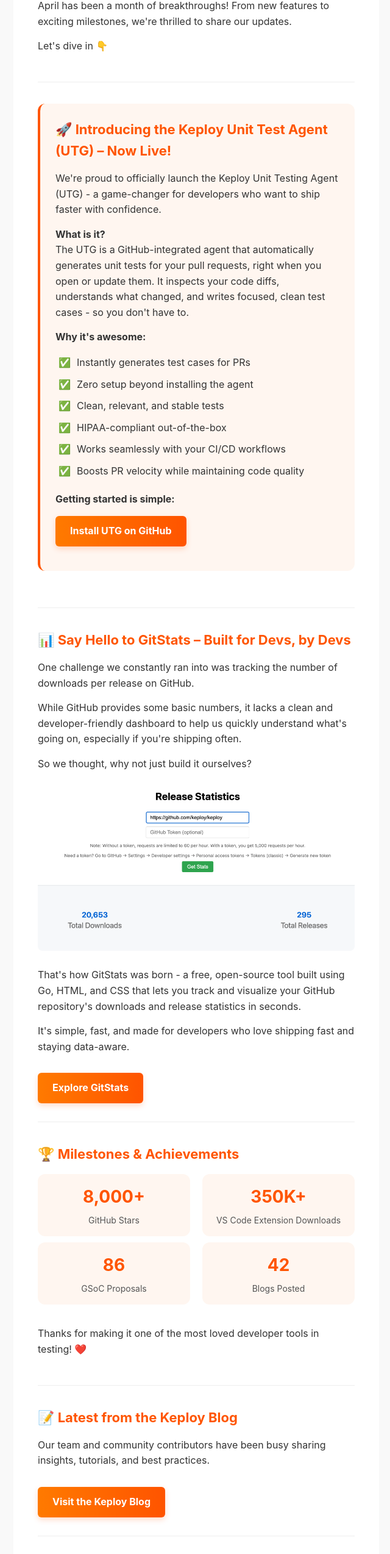
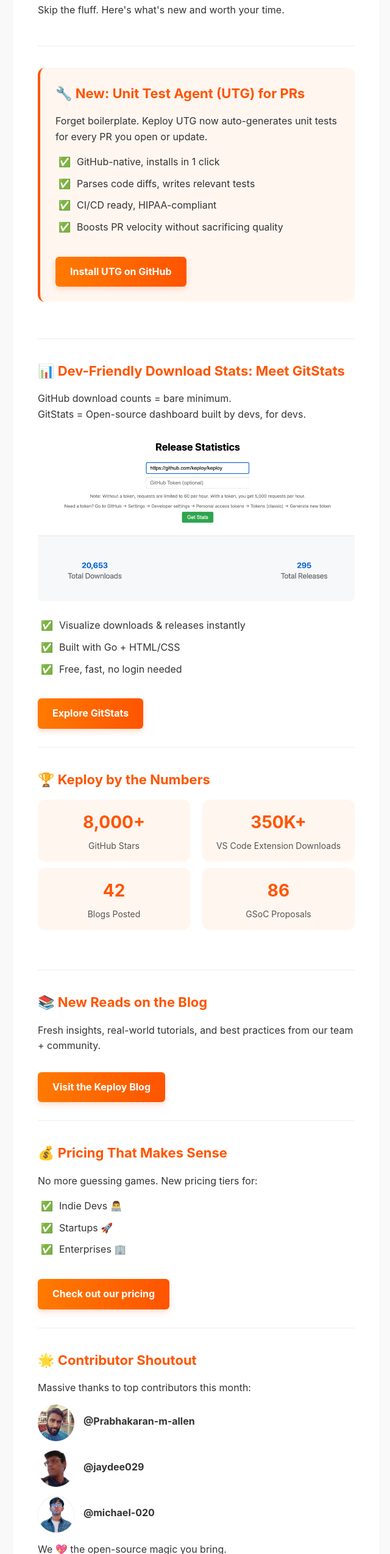
Before and after one commit to amaan-bhati/newsletter-template, a plain HTML site: page index.html in a window 1280 px wide. Shown: the part 252-2800 px from the top of the page at 61% size, without its empty margins (318-958 px from the left). Drawn offline with Linux system fonts and the light colour scheme.

Commit message:
chore: trimmed down the content

```diff
--- a/index.html
+++ b/index.html
@@ -302,7 +302,7 @@
             <div class="heading">
 
 
-            <h1 class="header-h1">Keploy April Newsletter</h1>
+            <h1 class="header-h1">🚀 Keploy April Updates – Built for Builders</h1>
         </div>
             <!-- <div class="issue-info">April 2025 Edition</div> -->
         </div>
@@ -311,34 +311,23 @@
         <div class="content">
             <!-- Welcome Section -->
             <div class="section">
-                <p>Hey Keploy Community,</p>
-                <p>April has been a month of breakthroughs! From new features to exciting milestones, we're thrilled to share our updates.</p>
-                <p>Let's dive in 👇</p>
+                <p>Skip the fluff. Here's what's new and worth your time.</p>
             </div>
 
             <!-- UTG Section -->
             <div class="section">
                 <div class="feature-box">
-                    <h2>🚀 Introducing the Keploy Unit Test Agent (UTG) – Now Live!</h2>
-                    <p>We're proud to officially launch the Keploy Unit Testing Agent (UTG) - a game-changer for developers who want to ship faster with confidence.</p>
+                    <h2>🔧 New: Unit Test Agent (UTG) for PRs</h2>
+                    <p>Forget boilerplate. Keploy UTG now auto-generates unit tests for every PR you open or update.</p>
 
-                    <p><strong>What is it?</strong><br>
-                    The UTG is a GitHub-integrated agent that automatically generates unit tests for your pull requests, right when you open or update them. It inspects your code diffs, understands what changed, and writes focused, clean test cases - so you don't have to.</p>
-
-                    <p><strong>Why it's awesome:</strong></p>
                     <ul class="checklist">
-                        <li>Instantly generates test cases for PRs</li>
-                        <li>Zero setup beyond installing the agent</li>
-                        <li>Clean, relevant, and stable tests</li>
-                        <li>HIPAA-compliant out-of-the-box</li>
-                        <li>Works seamlessly with your CI/CD workflows</li>
-                        <li>Boosts PR velocity while maintaining code quality</li>
+                        <li>GitHub-native, installs in 1 click</li>
+                        <li>Parses code diffs, writes relevant tests</li>
+                        <li>CI/CD ready, HIPAA-compliant</li>
+                        <li>Boosts PR velocity without sacrificing quality</li>
                     </ul>
 
 
-
-                    <p><strong>Getting started is simple:</strong><br>
-                    <!-- Install the Keploy GitHub App</p> -->
 
                     <a href="https://github.com/apps/keploy" class="cta-button">Install UTG on GitHub</a>
                 </div>
@@ -346,27 +335,28 @@
 
             <!-- GitStats Section -->
             <div class="section">
-                <h2>📊 Say Hello to GitStats – Built for Devs, by Devs</h2>
-                <p>One challenge we constantly ran into was tracking the number of downloads per release on GitHub.</p>
-
-                <p>While GitHub provides some basic numbers, it lacks a clean and developer-friendly dashboard to help us quickly understand what's going on, especially if you're shipping often.</p>
-
-                <p>So we thought, why not just build it ourselves?</p>
+                <h2>📊 Dev-Friendly Download Stats: Meet GitStats</h2>
+                <p>GitHub download counts = bare minimum.<br>
+                GitStats = Open-source dashboard built by devs, for devs.</p>
 
                 <div class="image-container">
                     <img src="/images/general/gitstats.png" alt="GitStats Dashboard" />
                 </div>
 
-                <p>That's how GitStats was born - a free, open-source tool built using Go, HTML, and CSS that lets you track and visualize your GitHub repository's downloads and release statistics in seconds.</p>
+                <ul class="checklist">
+                    <li>Visualize downloads & releases instantly</li>
+                    <li>Built with Go + HTML/CSS</li>
+                    <li>Free, fast, no login needed</li>
+                </ul>
 
-                <p>It's simple, fast, and made for developers who love shipping fast and staying data-aware.</p>
+
 
                 <a href="http://gitstats.keploy.io/" class="cta-button">Explore GitStats</a>
             </div>
 
             <!-- Milestones Section -->
             <div class="section">
-                <h2>🏆 Milestones & Achievements</h2>
+                <h2>🏆 Keploy by the Numbers</h2>
 
                 <div class="stats-container">
                     <div class="stats-box">
@@ -380,72 +370,43 @@
                     </div>
 
                     <div class="stats-box">
+                        <div class="stats-number">42</div>
+                        <div class="stats-label">Blogs Posted</div>
+                    </div>
+
+                    <div class="stats-box">
                         <div class="stats-number">86</div>
                         <div class="stats-label">GSoC Proposals</div>
                     </div>
-
-                    <div class="stats-box">
-                        <div class="stats-number">42</div>
-                        <div class="stats-label">Blogs Posted</div>
-                    </div>
                 </div>
-
-                <!-- <p><strong>🌟 We Hit 8,000 GitHub Stars!</strong><br>
-                We're officially an 8k+ starred project on GitHub! This is more than a number - it's a testament to the open-source community that believes in our mission of making testing invisible.</p>
-
-                <p>To every stargazer, contributor, bug reporter, and enthusiast - thank you 💙</p>
-
-                <p><strong>🔌 VS Code Extension Crosses 350,000 Downloads</strong><br>
-                Our VS Code Extension just hit 350K+ installs! We're blown away by the adoption and love from the community.</p> -->
-
-                <!-- <p>If you haven't tried it yet, here's what it brings:</p>
-                <ul class="checklist">
-                    <li>Instantly record API calls and responses</li>
-                    <li>Auto-generate tests without leaving the editor</li>
-                    <li>Run and debug tests directly inside VS Code</li>
-                    <li>Native support for both integration and unit tests</li>
-                </ul> -->
-
-                <p>Thanks for making it one of the most loved developer tools in testing! ❤️</p>
             </div>
 
             <!-- Blog Section -->
             <div class="section">
-                <h2>📝 Latest from the Keploy Blog</h2>
-                <p>Our team and community contributors have been busy sharing insights, tutorials, and best practices.</p>
+                <h2>📚 New Reads on the Blog</h2>
+                <p>Fresh insights, real-world tutorials, and best practices from our team + community.</p>
 
-                <!-- <div class="blog-section">
-                    <div class="blog-post">
-                        <div class="blog-title">How to Automate Test Generation with Keploy's UTG</div>
-                        <div class="blog-date">April 15, 2025</div>
-                    </div>
-
-                    <div class="blog-post">
-                        <div class="blog-title">Building Reliable Microservices: A Testing Approach</div>
-                        <div class="blog-date">April 8, 2025</div>
-                    </div>
-
-                    <div class="blog-post">
-                        <div class="blog-title">From Manual to Auto-generated: Our Testing Journey</div>
-                        <div class="blog-date">April 2, 2025</div>
-                    </div>
-                </div> -->
 
                 <a href="https://keploy.io/blog" class="cta-button">Visit the Keploy Blog</a>
             </div>
 
             <!-- Pricing Section -->
             <div class="section">
-                <h2>💰 Our Pricing Page is Live!</h2>
-                <p>You asked, we listened.</p>
-                <p>We launched a transparent and flexible Pricing Page, designed for everyone from indie developers and early-stage startups to large-scale enterprises. Simple tiers, generous free limits, and no surprises.</p>
+                <h2>💰 Pricing That Makes Sense</h2>
+                <p>No more guessing games. New pricing tiers for:</p>
+                <ul class="checklist">
+                    <li>Indie Devs 👨‍💻</li>
+                    <li>Startups 🚀</li>
+                    <li>Enterprises 🏢</li>
+                </ul>
+
                 <a href="https://keploy.io/pricing" class="cta-button">Check out our pricing</a>
             </div>
 
             <!-- Contributors Section -->
             <div class="section">
-                <h2>🌟 Contributor Spotlight</h2>
-                <p>A special shoutout to our Top Open Source Contributors:</p>
+                <h2>🌟 Contributor Shoutout</h2>
+                <p>Massive thanks to top contributors this month:</p>
 
                 <div class="contributor">
                     <div class="contributor-image">
@@ -453,7 +414,6 @@
                     </div>
                     <div class="contributor-details">
                         <div class="contributor-name">@Prabhakaran-m-allen</div>
-                        <!-- <div class="contributor-achievement">Huge shoutout to him for adding the gRPC support for Keploy.</div> -->
                     </div>
                 </div>
 
@@ -463,7 +423,6 @@
                     </div>
                     <div class="contributor-details">
                         <div class="contributor-name">@jaydee029</div>
-
                     </div>
                 </div>
 
@@ -473,40 +432,32 @@
                     </div>
                     <div class="contributor-details">
                         <div class="contributor-name">@michael-020</div>
-
                     </div>
                 </div>
 
-                <p>Our open-source community keeps leveling us up. We're grateful for your time, skill, and support. 🙌</p>
+                <p>We 💖 the open-source magic you bring.</p>
             </div>
 
             <!-- GSoC Section -->
             <div class="section">
-                <h2>👩‍💻 GSoC 2025: A Wholesome Response</h2>
-                <p>We were humbled to receive 86 thoughtful proposals for Google Summer of Code (GSoC) this year!</p>
-
-                <p>The energy, curiosity, and innovation we saw from students across the globe blew us away. We're reviewing applications carefully and can't wait to onboard our selected contributors soon. 🚀</p>
-
-
+                <h2>🎓 GSoC 2025: 86 Strong</h2>
+                <p>Overwhelmed (in the best way) by the GSoC energy this year. Can't wait to onboard our selected contributors. 🚀</p>
             </div>
 
             <!-- CTA Section -->
             <div class="section">
                 <div class="feature-box">
-                    <h2>Try the Keploy Unit Test Agent Today</h2>
+                    <h2>👇 TL;DR? Try UTG</h2>
                     <p>Skip the test-writing. Ship with confidence.</p>
 
                     <div style="display: flex; flex-wrap: wrap; gap: 10px; margin-top: 20px;">
-                        <a href="https://github.com/apps/keploy" class="cta-button">Install the GitHub App</a>
-
+                        <a href="https://github.com/apps/keploy" class="cta-button">Install UTG Now</a>
                     </div>
 
-                    <p style="margin-top: 20px;">Let us know how it works for your team - or just drop a star if you love what we're building ⭐</p>
+                    <p style="margin-top: 20px;">Or just drop a ⭐️ if you like what we're building.</p>
                 </div>
 
-                <p>Thanks for being with us on this journey.<br>Until next month - keep testing less and building more 💪</p>
-
-                <p>Warm regards,<br>The Keploy Team</p>
+                <p>Stay tuned. Ship fast. Test less.<br>- Team Keploy</p>
             </div>
         </div>
 
```
